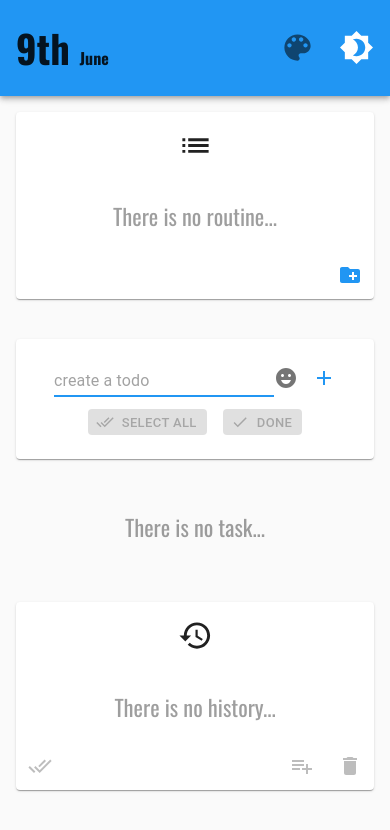
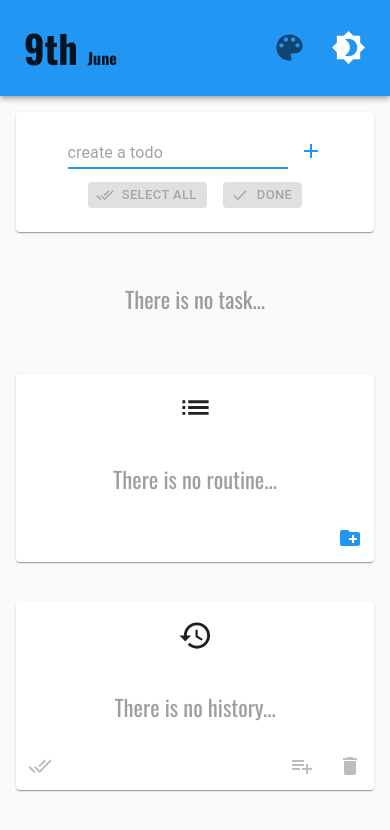
Before and after one commit to taichi-t/redux_hooks_todo_app, a React (Create React App) app: page / in a window 390 px wide. Shown: the top 830 px of the page. Built offline with nearby package versions, Linux system fonts and the light colour scheme.

Commit message:
implement: responsible

```diff
--- a/src/components/app/App.jsx
+++ b/src/components/app/App.jsx
@@ -1,8 +1,5 @@
 import React from "react";
 import "normalize.css";
-import { Provider } from "react-redux";
-import { rootReducer } from "../../store/reducers/rootReducer";
-import { createStore } from "redux";
 
 /* ------------------------------- COMPONENTS ------------------------------- */
 import { Home } from "../home/Home";
@@ -10,33 +7,23 @@ import { Home } from "../home/Home";
 /* ------------------------------- CONTEXT Provider ------------------------------ */
 import { Provider as UiProvider } from "../../store/context/provider";
 
+/* ---------------------------------- HOOKS --------------------------------- */
+import { useTheme } from "../../hooks/useTheme";
+
+/* ---------------------------------- STYLE --------------------------------- */
+import { GlobalStyle } from "../../GlobalStyle";
+import { ThemeProvider } from "@material-ui/core/styles";
+import { createMuiTheme } from "@material-ui/core/styles";
+
 export const App = () => {
-  const data = localStorage.getItem("data")
-    ? JSON.parse(localStorage.getItem("data"))
-    : {
-        projects: { todos: [], history: [] },
-        users: {
-          routine: [],
-          userSettings: { color: "#2196f3", type: "light" },
-        },
-      };
-  const persistedState = data;
-
-  const store = createStore(
-    rootReducer,
-    persistedState,
-    window.devToolsExtension && window.devToolsExtension()
-  );
-
-  store.subscribe(() => {
-    localStorage.setItem("data", JSON.stringify(store.getState()));
-  });
-
+  const [theme] = useTheme();
+  const themeConfig = createMuiTheme(theme);
   return (
-    <Provider store={store}>
-      <UiProvider>
+    <UiProvider>
+      <GlobalStyle theme={themeConfig} />
+      <ThemeProvider theme={themeConfig}>
         <Home />
-      </UiProvider>
-    </Provider>
+      </ThemeProvider>
+    </UiProvider>
   );
 };
--- a/src/components/dialog/Form.jsx
+++ b/src/components/dialog/Form.jsx
@@ -105,6 +105,7 @@ export const Form = () => {
                 edge="start"
                 size="small"
                 color="default"
+                className={classes.emojiButton}
               >
                 <EmojiEmotionsIcon />
               </IconButton>
@@ -134,4 +135,9 @@ const useStyles = makeStyles((theme) => ({
     display: "flex",
     alignItems: "center",
   },
+  emojiButton: {
+    [theme.breakpoints.down("sm")]: {
+      display: "none",
+    },
+  },
 }));
--- a/src/components/home/Home.jsx
+++ b/src/components/home/Home.jsx
@@ -9,35 +9,47 @@ import { List as RoutineList } from "../routine/List";
 
 /* ---------------------------------- STYLE --------------------------------- */
 import Grid from "@material-ui/core/Grid";
-import { GlobalStyle } from "../../GlobalStyle";
-import { ThemeProvider } from "@material-ui/core/styles";
-import { createMuiTheme } from "@material-ui/core/styles";
 
-/* ---------------------------------- HOOKS --------------------------------- */
-import { useTheme } from "../../hooks/useTheme";
+import { makeStyles } from "@material-ui/core/styles";
 
 export const Home = () => {
-  const [theme] = useTheme();
-  const themeConfig = createMuiTheme(theme);
+  const classes = useStyles();
 
   return (
     <>
-      <GlobalStyle theme={themeConfig} />
-      <ThemeProvider theme={themeConfig}>
       <Navbar />
       <Grid container spacing={1}>
-          <Grid item xs={12} md={4}>
+        <Grid item sm={12} md={4} className={classes.box1}>
           <RoutineList />
         </Grid>
-          <Grid item xs={12} md={4}>
+
+        <Grid item sm={12} md={4} className={classes.box2}>
           <TodoInput />
           <TodoList />
         </Grid>
-          <Grid item xs={12} md={4}>
+
+        <Grid item sm={12} md={4} className={classes.box3}>
           <HistoryList />
         </Grid>
       </Grid>
-      </ThemeProvider>
     </>
   );
 };
+
+const useStyles = makeStyles((theme) => ({
+  box1: {
+    [theme.breakpoints.down("sm")]: {
+      order: 2,
+    },
+  },
+  box2: {
+    [theme.breakpoints.down("sm")]: {
+      order: 1,
+    },
+  },
+  box3: {
+    [theme.breakpoints.down("sm")]: {
+      order: 3,
+    },
+  },
+}));
--- a/src/components/routine/create/Items.jsx
+++ b/src/components/routine/create/Items.jsx
@@ -258,6 +258,7 @@ export const Items = (props) => {
               edge="start"
               size="small"
               color="default"
+              className={classes.emojiButton}
             >
               <EmojiEmotionsIcon />
             </IconButton>
@@ -302,10 +303,21 @@ const useStyles = makeStyles((theme) => ({
   },
   button: {
     verticalAlign: "baseline",
+    [theme.breakpoints.down("sm")]: {
+      display: "none",
+    },
   },
   buttonOff: {
     position: "absolute",
     top: "-9999px",
     left: "-9999px",
+    [theme.breakpoints.down("sm")]: {
+      display: "none",
+    },
+  },
+  emojiButton: {
+    [theme.breakpoints.down("sm")]: {
+      display: "none",
+    },
   },
 }));
--- a/src/components/todo/TodoInput.jsx
+++ b/src/components/todo/TodoInput.jsx
@@ -145,6 +145,7 @@ export const TodoInput = () => {
               edge="start"
               size="small"
               color="default"
+              className={classes.emojiButton}
             >
               <EmojiEmotionsIcon />
             </IconButton>
@@ -195,4 +196,9 @@ const useStyles = makeStyles((theme) => ({
     textAlign: "center",
     lineHeight: "initial",
   },
+  emojiButton: {
+    [theme.breakpoints.down("sm")]: {
+      display: "none",
+    },
+  },
 }));
--- a/src/hooks/useTheme.js
+++ b/src/hooks/useTheme.js
@@ -15,6 +15,13 @@ export const useTheme = () => {
           main: "#f50057",
         },
       },
+      breakpoints: {
+        values: {
+          sm: 0, //0-900
+          md: 900, //901-1920
+          xl: 1920, //1920--
+        },
+      },
     });
   }, [setting]);
 
--- a/src/index.js
+++ b/src/index.js
@@ -3,9 +3,36 @@ import ReactDOM from "react-dom";
 import { App } from "./components/app/App";
 import * as serviceWorker from "./serviceWorker";
 
+import { rootReducer } from "./store/reducers/rootReducer";
+import { createStore } from "redux";
+import { Provider } from "react-redux";
+
+const data = localStorage.getItem("data")
+  ? JSON.parse(localStorage.getItem("data"))
+  : {
+      projects: { todos: [], history: [] },
+      users: {
+        routine: [],
+        userSettings: { color: "#2196f3", type: "light" },
+      },
+    };
+const persistedState = data;
+
+const store = createStore(
+  rootReducer,
+  persistedState,
+  window.devToolsExtension && window.devToolsExtension()
+);
+
+store.subscribe(() => {
+  localStorage.setItem("data", JSON.stringify(store.getState()));
+});
+
 ReactDOM.render(
   <React.Fragment>
-    <App />
+    <Provider store={store}>
+      <App />
+    </Provider>
   </React.Fragment>,
   document.getElementById("root")
 );
```
Lines whose indentation alone changed are shown as unchanged.
